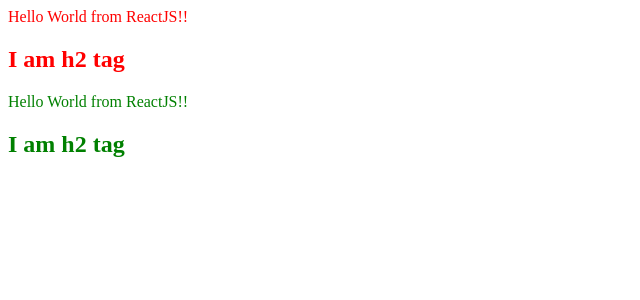
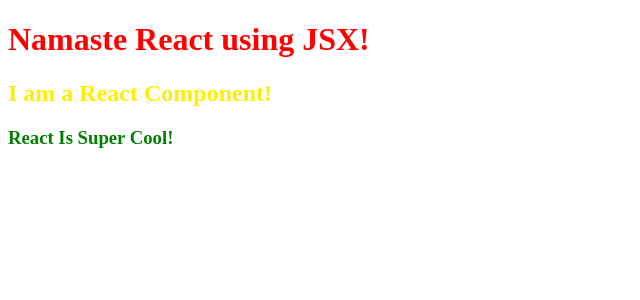
Before and after one commit to RakeshSingh28/namaste-react, a React (Vite) app: page / in a window 1280 px wide. Shown: the top 300 px of the page, without its empty margins (0-640 px from the left). Built offline with nearby package versions, Linux system fonts and the light colour scheme.

Commit message:
Episode-03

```diff
--- a/App.js
+++ b/App.js
@@ -1,9 +1,13 @@
 import React from "react";
 import ReactDOM from "react-dom/client"
 
-let header = React.createElement("div", { id: "parent" }, [React.createElement("div", { id: "child1", key: "child1" }, [React.createElement("span", { style: { fontWeight: 500 }, id: "heading1", key: 'span1' }, "Hello World from ReactJS!!"), React.createElement("h2", { id: "heading1", key: 'h2_1' }, "I am h2 tag")]), React.createElement("div", { id: "child2", key: "child2" }, [React.createElement("span", { style: { fontWeight: 500 }, id: "heading2", key: 'span2' }, "Hello World from ReactJS!!"), React.createElement("h2", { id: "heading2", key: 'h2_2' }, "I am h2 tag")])]);
-
-// console.log(header); //object
+let ReactComponent = () => <h2 className="heading3">I am a React Component!</h2>
+let JsxHeading = () =>
+<>
+<h1 className="heading1">Namaste React using JSX!</h1>
+<ReactComponent />
+<h3 className="heading2">React Is Super Cool!</h3>
+</>;
 
 const root = ReactDOM.createRoot(document.getElementById('root'));
-root.render(header);
+root.render(<JsxHeading />);
--- a/index.css
+++ b/index.css
@@ -1,7 +1,11 @@
-#heading1 {
+.heading1 {
     color: red;
 }
 
-#heading2 {
+.heading2 {
     color: green;
 }
+
+.heading3 {
+    color: rgb(255, 238, 0);
+}
--- a/package.json
+++ b/package.json
@@ -3,7 +3,9 @@
   "version": "1.0.0",
   "description": "Namaste React Course by Akshay Saini",
   "scripts": {
-    "test": "jest"
+    "test": "jest",
+    "start": "parcel index.html",
+    "build": "parcel build index.html"
   },
   "repository": {
     "type": "git",
```
